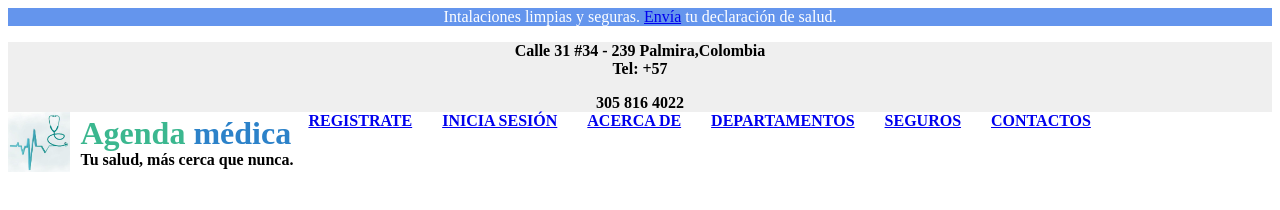
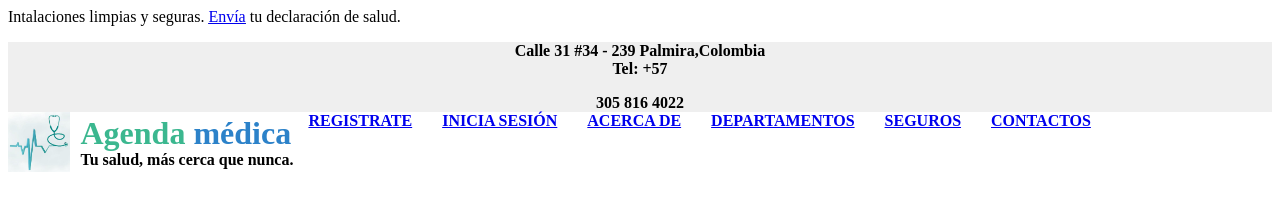
Before and after one commit to laurasofiat/Mi_app, a plain HTML site: page diseño_pagina/html/index.html in a window 1280 px wide. Drawn offline with Linux system fonts and the light colour scheme.

Commit message:
en proceso

```diff
--- a/diseño_pagina/css/index.css
+++ b/diseño_pagina/css/index.css
@@ -1,16 +1,11 @@
-header nav {
+ header nav {
   position:fixed;
   margin: 0;
   display:flex;
   justify-content: center;
   font-weight: bold;
 }
-.envia{
-    color:white;
-    background-color: cornflowerblue;
-    justify-content: center;
-    text-align: center;
-}
+
 header ol {
     margin: 0;
     padding: 0;
```
